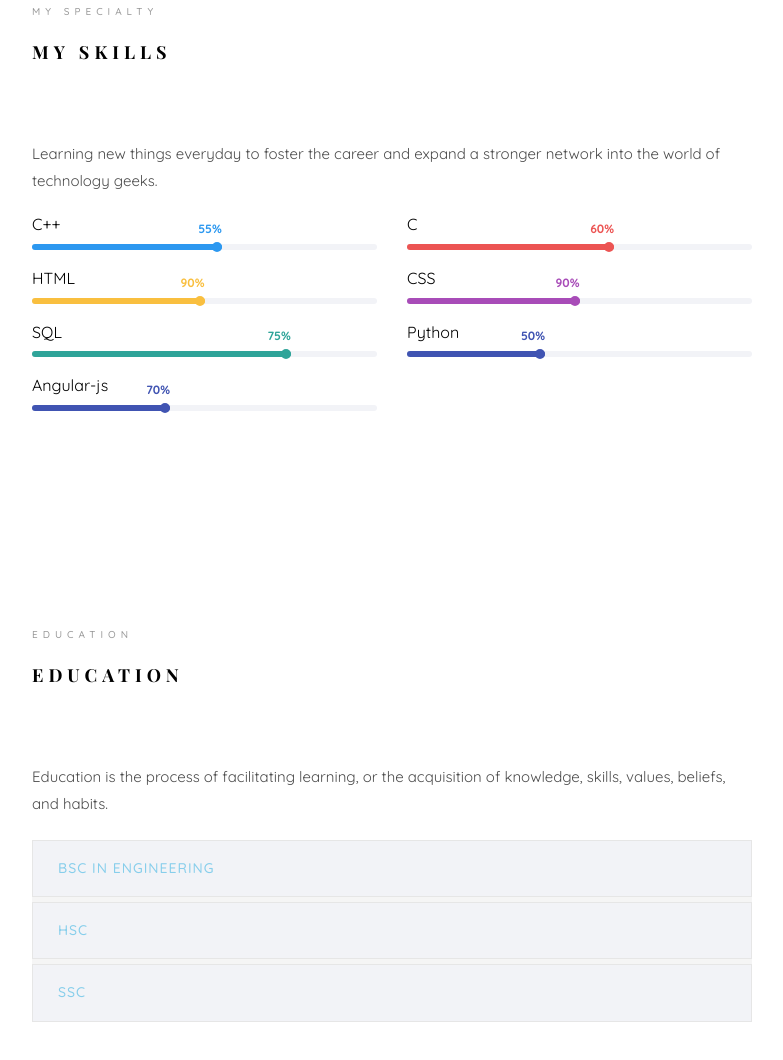
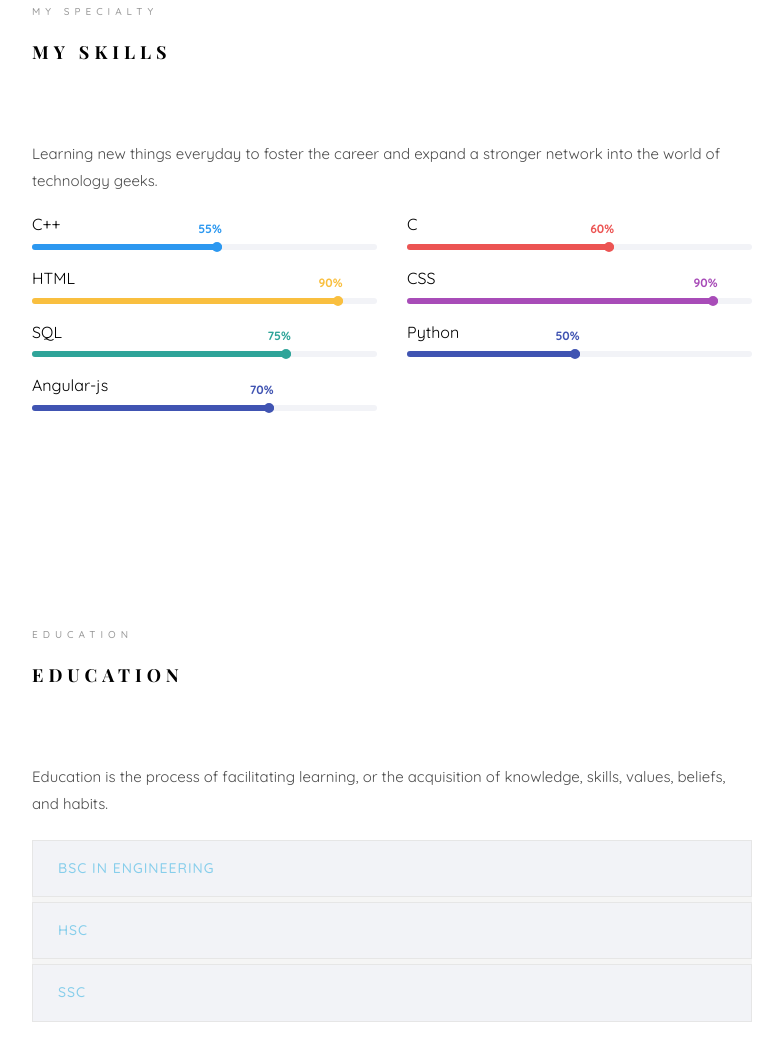
Before and after one commit to Tauhid9/Portfolio.Tauhid, a plain HTML site: page index.html in a window 1280 px wide. Shown: the part 2173-3233 px from the top of the page, without its empty margins (398-1181 px from the left). Drawn offline with nearby package versions, Linux system fonts and the light colour scheme; a web font is replaced by a local one.

Commit message:
Update index.html

```diff
--- a/index.html
+++ b/index.html
@@ -337,7 +337,7 @@
 								<h3>HTML</h3>
 								<div class="progress">
 								 	<div class="progress-bar color-3" role="progressbar" aria-valuenow="90"
-								  	aria-valuemin="0" aria-valuemax="100" style="width:50%">
+								  	aria-valuemin="0" aria-valuemax="100" style="width:90%">
 								    <span>90%</span>
 								  	</div>
 								</div>
@@ -348,7 +348,7 @@
 								<h3>CSS</h3>
 								<div class="progress">
 								 	<div class="progress-bar color-4" role="progressbar" aria-valuenow="90"
-								  	aria-valuemin="0" aria-valuemax="100" style="width:50%">
+								  	aria-valuemin="0" aria-valuemax="100" style="width:90%">
 								    <span>90%</span>
 								  	</div>
 								</div>
@@ -370,7 +370,7 @@
 								<h3>Python</h3>
 								<div class="progress">
 								 	<div class="progress-bar color-6" role="progressbar" aria-valuenow="50"
-								  	aria-valuemin="0" aria-valuemax="100" style="width:40%">
+								  	aria-valuemin="0" aria-valuemax="100" style="width:50%">
 								    <span>50%</span>
 								  	</div>
 								</div>
@@ -381,7 +381,7 @@
 								<h3>Angular-js</h3>
 								<div class="progress">
 								 	<div class="progress-bar color-6" role="progressbar" aria-valuenow="70"
-								  	aria-valuemin="0" aria-valuemax="100" style="width:40%">
+								  	aria-valuemin="0" aria-valuemax="100" style="width:70%">
 								    <span>70%</span>
 								  	</div>
 								</div>
```
